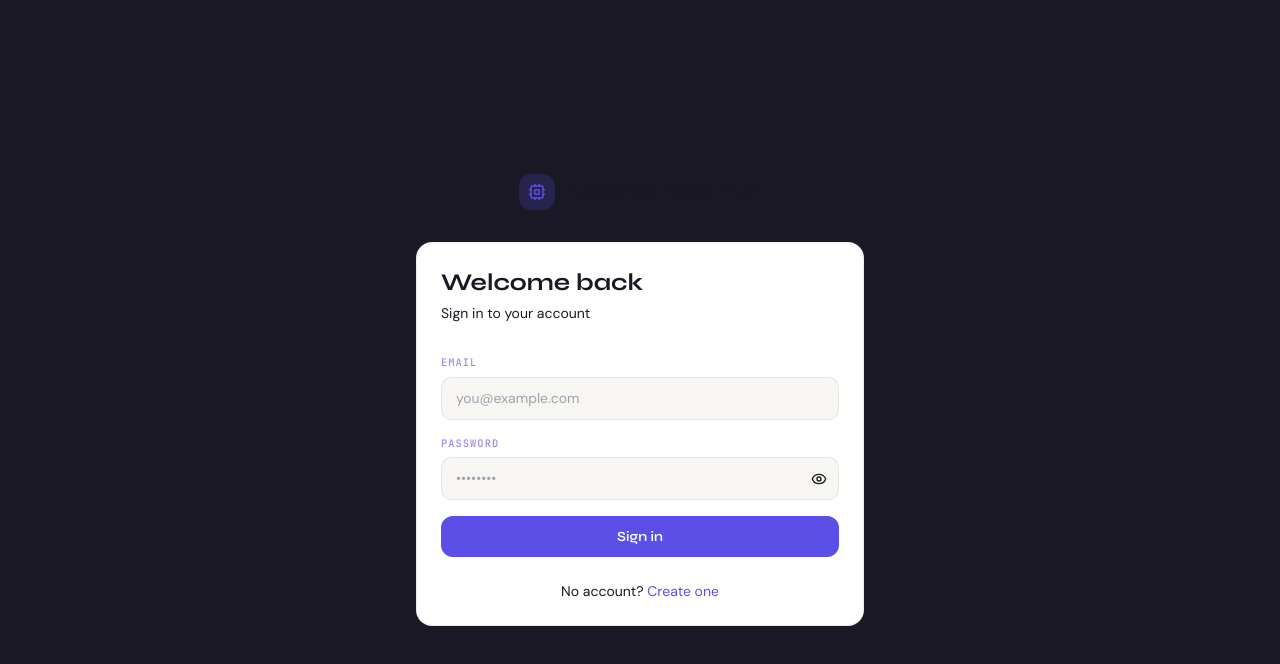
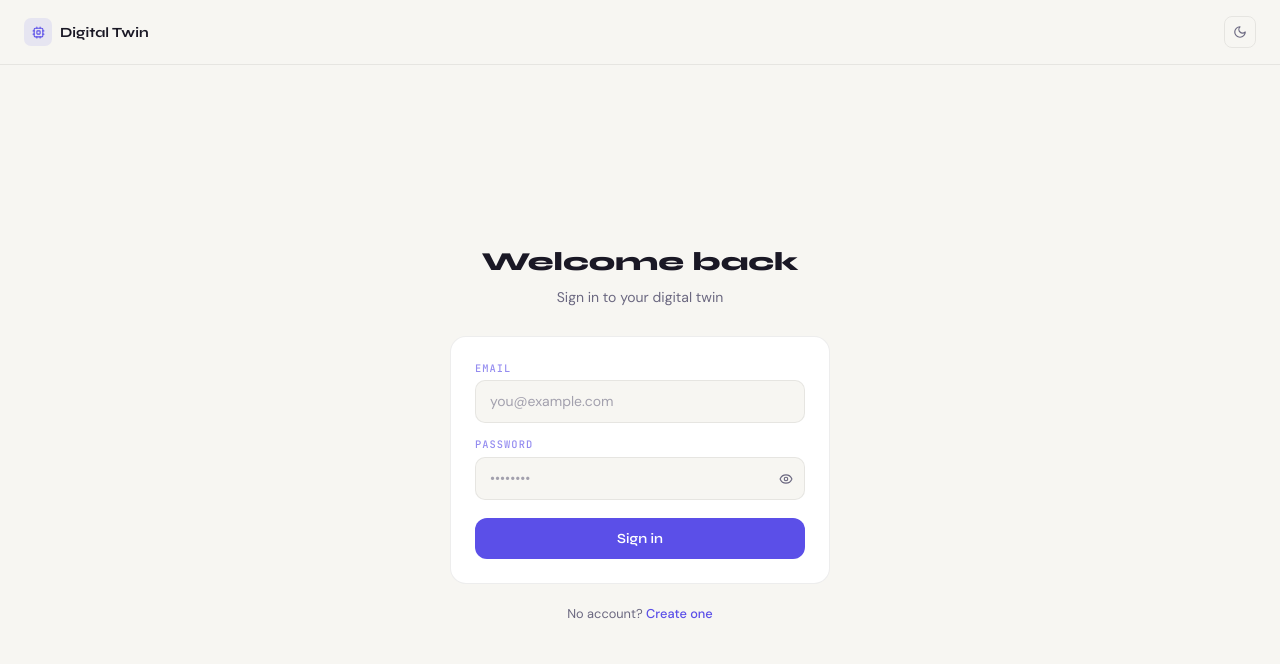
Before and after one commit to krishsinghal-5961/minor2-digital-twin, a React (Vite) app in the folder frontend/: page /login in a window 1280 px wide. Shown: the top 664 px of the page. Built offline with nearby package versions, Linux system fonts and the light colour scheme; no server answers.

Commit message:
Update Login.jsx

```diff
--- a/frontend/src/pages/Login.jsx
+++ b/frontend/src/pages/Login.jsx
@@ -1,77 +1,76 @@
 import { useState } from 'react'
 import { useNavigate, Link } from 'react-router-dom'
 import { useAuth } from '../hooks/useAuth'
+import ThemeToggle from '../components/ThemeToggle'
 import { Cpu, Eye, EyeOff } from 'lucide-react'
 
 export default function Login() {
   const { login }   = useAuth()
   const navigate    = useNavigate()
-  const [form, setForm]   = useState({ email:'', password:'' })
-  const [error, setError] = useState('')
+  const [form, setForm] = useState({ email:'', password:'' })
+  const [show, setShow] = useState(false)
   const [loading, setLoading] = useState(false)
-  const [show, setShow]   = useState(false)
+  const [error,   setError]   = useState('')
 
   const handle = async (e) => {
-    e.preventDefault()
-    setLoading(true); setError('')
-    try {
-      await login(form)
-      navigate('/app')
-    } catch(err) {
-      setError(err.message)
-    } finally { setLoading(false) }
+    e.preventDefault(); setLoading(true); setError('')
+    try { await login(form); navigate('/app') }
+    catch(err) { setError(err.message) }
+    finally { setLoading(false) }
   }
 
   return (
-    <div className="min-h-screen bg-ink flex items-center justify-center px-4">
-      <div className="fixed inset-0 pointer-events-none">
-        <div className="absolute top-[-10%] right-[20%] w-[500px] h-[500px] bg-accent/6 rounded-full blur-[100px]" />
+    <div style={{minHeight:'100vh', background:'var(--color-surface)', display:'flex', flexDirection:'column'}}>
+      <nav style={{display:'flex', alignItems:'center', justifyContent:'space-between', padding:'1rem 1.5rem', borderBottom:'1px solid var(--color-border)'}}>
+        <Link to="/" style={{display:'flex', alignItems:'center', gap:8, textDecoration:'none'}}>
+          <div style={{width:28, height:28, borderRadius:7, background:'rgba(91,79,232,0.1)', display:'flex', alignItems:'center', justifyContent:'center'}}>
+            <Cpu size={13} color="#5B4FE8"/>
           </div>
+          <span style={{fontFamily:'Syne,sans-serif', fontWeight:700, fontSize:'0.875rem', color:'var(--color-paper)'}}>Digital Twin</span>
+        </Link>
+        <ThemeToggle compact/>
+      </nav>
 
-      <div className="relative z-10 w-full max-w-md">
-        <div className="flex justify-center mb-8">
-          <div className="flex items-center gap-2.5">
-            <div className="w-9 h-9 rounded-xl bg-accent/20 flex items-center justify-center">
-              <Cpu size={18} className="text-accent" />
-            </div>
-            <span className="font-display font-bold text-paper">Academic Digital Twin</span>
-          </div>
+      <div style={{flex:1, display:'flex', alignItems:'center', justifyContent:'center', padding:'2rem 1rem'}}>
+        <div style={{width:'100%', maxWidth:380}}>
+          <div style={{textAlign:'center', marginBottom:28}}>
+            <h1 style={{fontFamily:'Syne,sans-serif', fontWeight:800, fontSize:'1.625rem', color:'var(--color-paper)'}}>Welcome back</h1>
+            <p style={{fontFamily:'DM Sans,sans-serif', fontSize:'0.875rem', color:'var(--color-muted)', marginTop:6}}>Sign in to your digital twin</p>
           </div>
 
           <div className="card">
-          <h1 className="font-display font-bold text-2xl text-paper mb-1">Welcome back</h1>
-          <p className="text-paper/40 font-body text-sm mb-8">Sign in to your account</p>
-
             {error && (
-            <div className="bg-risk-high/10 border border-risk-high/20 rounded-xl px-4 py-3 mb-5">
-              <p className="text-risk-high text-sm">{error}</p>
+              <div style={{padding:'10px 14px', background:'rgba(220,38,38,0.06)', border:'1px solid rgba(220,38,38,0.2)', borderRadius:8, marginBottom:16}}>
+                <p style={{fontFamily:'DM Sans,sans-serif', fontSize:'0.8rem', color:'#DC2626'}}>{error}</p>
               </div>
             )}
-
-          <form onSubmit={handle} className="space-y-4">
+            <form onSubmit={handle} style={{display:'flex', flexDirection:'column', gap:14}}>
               <div>
-              <label className="section-label block mb-1.5">Email</label>
-              <input type="email" placeholder="you@example.com" className="input-field"
-                value={form.email} onChange={e => setForm(f => ({...f, email:e.target.value}))} required />
+                <label className="section-label">Email</label>
+                <input type="email" value={form.email} onChange={e=>setForm(f=>({...f,email:e.target.value}))}
+                  placeholder="you@example.com" className="input-field" required/>
               </div>
               <div>
-              <label className="section-label block mb-1.5">Password</label>
-              <div className="relative">
-                <input type={show?'text':'password'} placeholder="••••••••" className="input-field pr-12"
-                  value={form.password} onChange={e => setForm(f => ({...f, password:e.target.value}))} required />
-                <button type="button" onClick={() => setShow(s=>!s)}
-                  className="absolute right-3 top-1/2 -translate-y-1/2 text-paper/30 hover:text-paper/60">
-                  {show ? <EyeOff size={16}/> : <Eye size={16}/>}
+                <label className="section-label">Password</label>
+                <div style={{position:'relative'}}>
+                  <input type={show?'text':'password'} value={form.password}
+                    onChange={e=>setForm(f=>({...f,password:e.target.value}))}
+                    placeholder="••••••••" className="input-field" required style={{paddingRight:40}}/>
+                  <button type="button" onClick={()=>setShow(s=>!s)}
+                    style={{position:'absolute', right:12, top:'50%', transform:'translateY(-50%)', background:'none', border:'none', cursor:'pointer', color:'var(--color-muted)'}}>
+                    {show ? <EyeOff size={14}/> : <Eye size={14}/>}
                   </button>
                 </div>
               </div>
-            <button type="submit" disabled={loading} className="btn-primary w-full mt-2 disabled:opacity-50">
+              <button type="submit" disabled={loading} className="btn-primary" style={{width:'100%', marginTop:4}}>
                 {loading ? 'Signing in...' : 'Sign in'}
               </button>
             </form>
+          </div>
 
-          <p className="text-center text-paper/30 text-sm font-body mt-6">
-            No account? <Link to="/register" className="text-accent hover:text-accent-soft transition-colors">Create one</Link>
+          <p style={{textAlign:'center', fontFamily:'DM Sans,sans-serif', fontSize:'0.8rem', color:'var(--color-muted)', marginTop:20}}>
+            No account?{' '}
+            <Link to="/register" style={{color:'#5B4FE8', textDecoration:'none', fontWeight:500}}>Create one</Link>
           </p>
         </div>
       </div>
```
Lines whose indentation alone changed are shown as unchanged.
